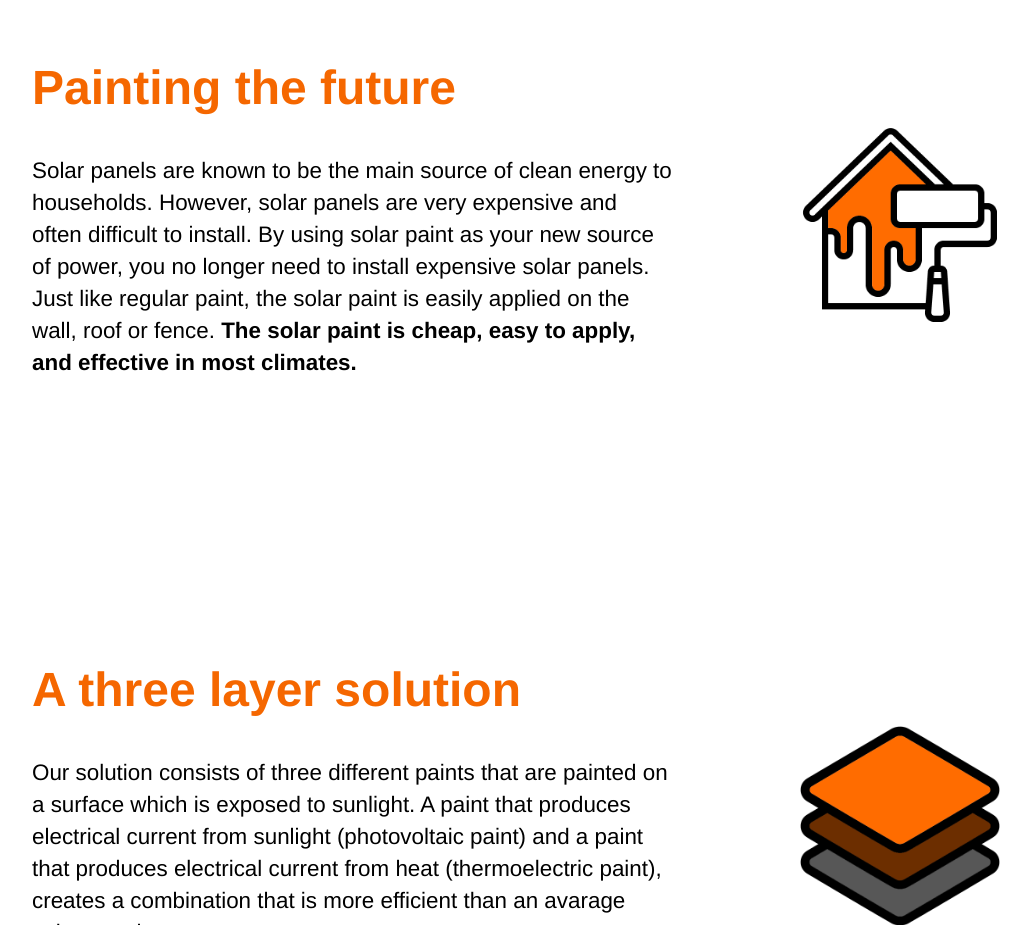
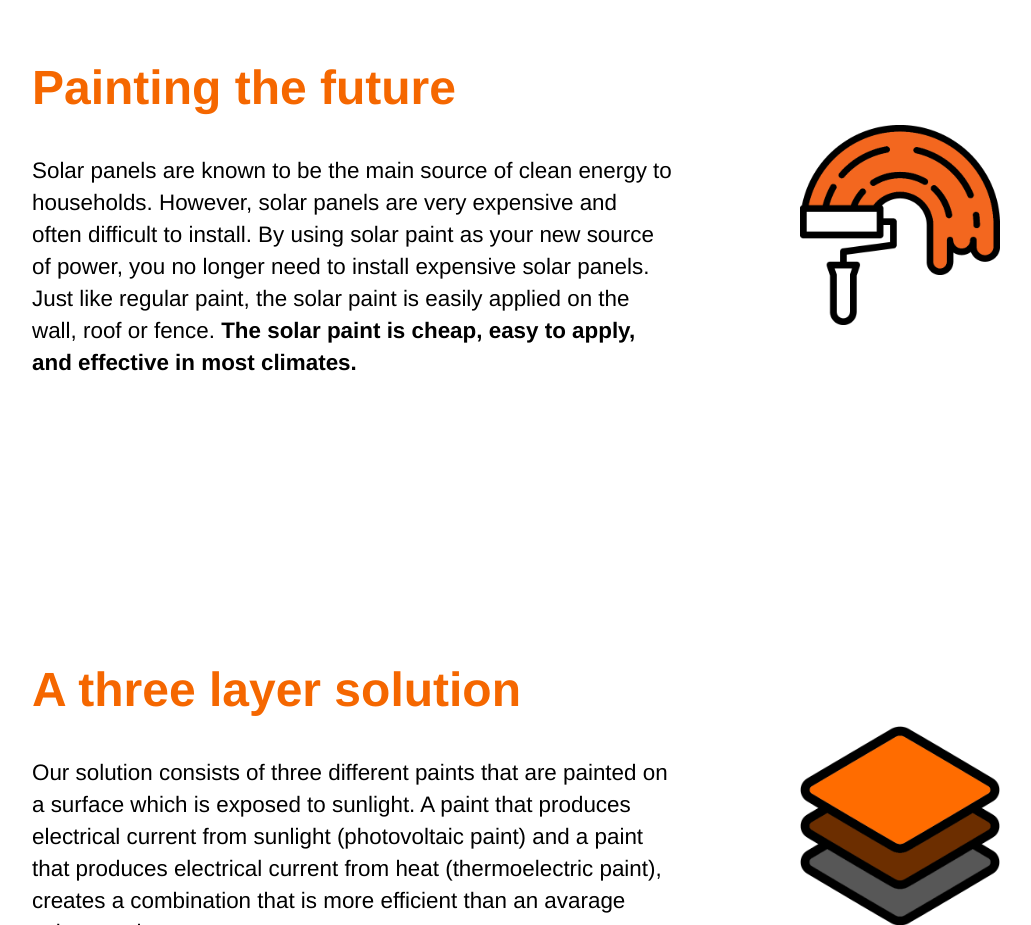
Before and after one commit to B-Moritz/FinalProject, a plain HTML site: page index.html in a window 1280 px wide. Shown: the part 860-1785 px from the top of the page, without its empty margins (96-1127 px from the left). Drawn offline with Linux system fonts and the light colour scheme.

Commit message:
Nytt icon paint the future

```diff
--- a/index.html
+++ b/index.html
@@ -115,7 +115,7 @@
               </p><br>
             </div>
             <div class="col-icon">
-              <img src="img/icon_painting_orang_fill.png">
+              <img src="img/icon_paintroller_orang_fill.png">
             </div>
           </div>
 
```
Also changed, not shown: img/icon_paintroller_orang_fill.png (added), 1 other file.
